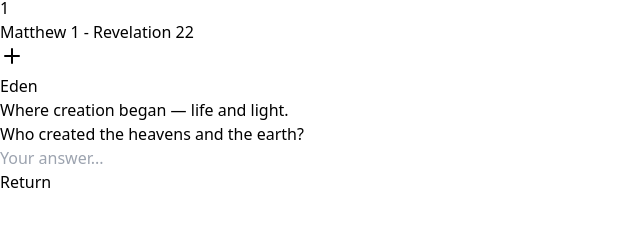
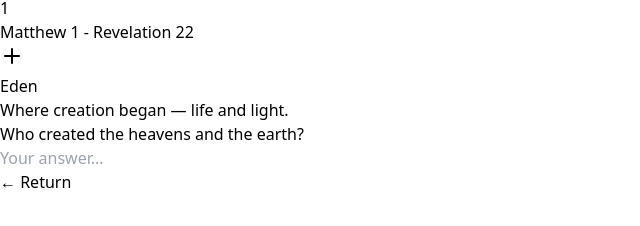
Before and after one commit to Log0ns/ScripturePlan, a React (Vite) app: page / in a window 1280 px wide. Shown: the part 124-350 px from the top of the page, without its empty margins (0-640 px from the left). Built offline with nearby package versions, Linux system fonts and the light colour scheme.

Commit message:
Update ScripturePlan.tsx

```diff
--- a/src/ScripturePlan.tsx
+++ b/src/ScripturePlan.tsx
@@ -573,15 +573,19 @@ export default function ScriptureReader() {
             );
           })}
 
-          {/* Return button now scrolls with content */}
-          <div className="flex justify-center">
-            <button
-              onClick={() => setShowQuestions(false)}
-              className="bg-gray-200 text-gray-800 px-6 py-2 rounded-lg shadow-md hover:bg-gray-300"
-            >
-              Return
-            </button>
-          </div>
+              {/* Return button (bottom-right of final question) */}
+              {questionList.length > 0 && (
+                <div className="relative">
+                  <div className="absolute bottom-6 right-6">
+                    <button
+                      onClick={() => setShowQuestions(false)}
+                      className="bg-gray-200 text-gray-800 px-4 py-2 rounded-lg shadow-md hover:bg-gray-300"
+                    >
+                      ← Return
+                    </button>
+                  </div>
+                </div>
+              )}
         </div>
       </div>
 
```
